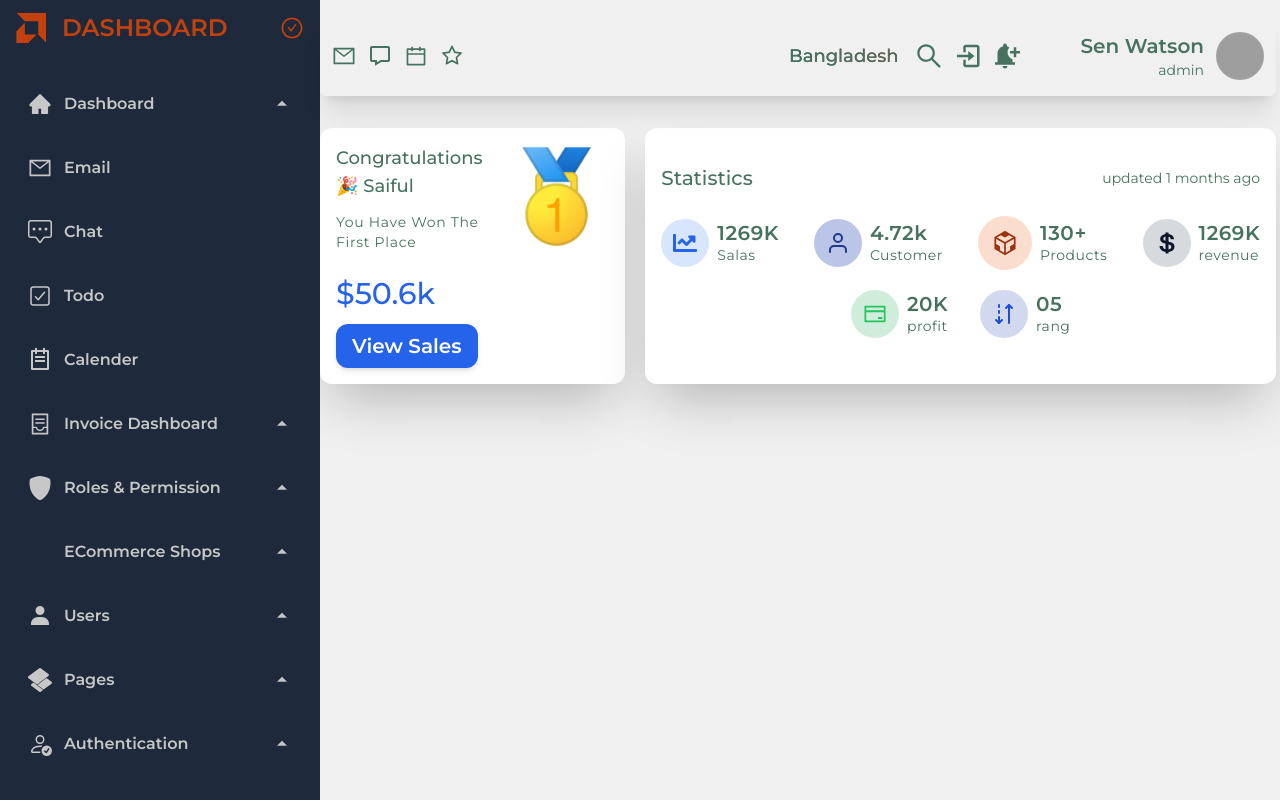
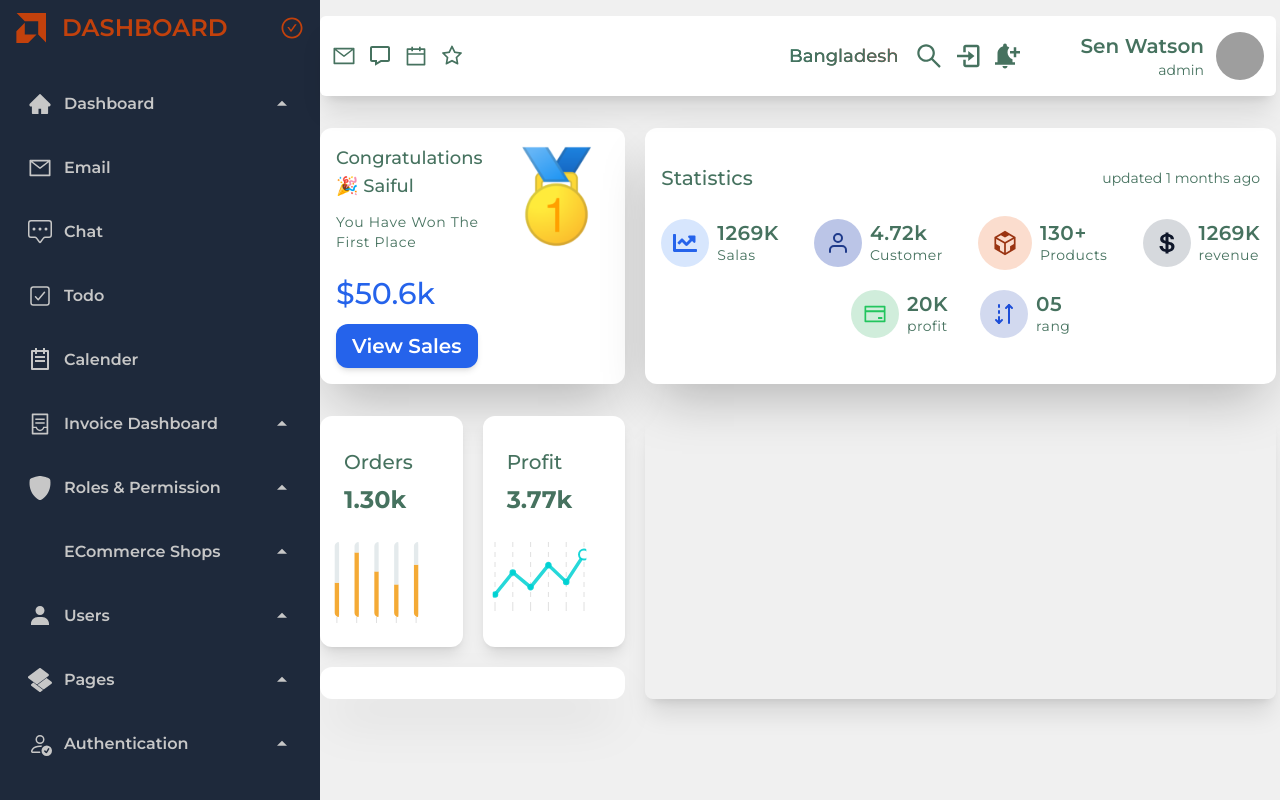
Before and after one commit to saifularafat/admin-dashboard-design, a React (Vite) app: page / in a window 1280 px wide. Built offline with nearby package versions, Linux system fonts and the light colour scheme; grey boxes are pictures that could not be loaded; some icons are missing; a web font is replaced by a local one.

Commit message:
order and profite is complete

```diff
--- a/package.json
+++ b/package.json
@@ -10,10 +10,12 @@
     "preview": "vite preview"
   },
   "dependencies": {
+    "apexcharts": "^3.44.0",
     "flag-icons": "^6.11.1",
     "localforage": "^1.10.0",
     "match-sorter": "^6.3.1",
     "react": "^18.2.0",
+    "react-apexcharts": "^1.4.1",
     "react-dom": "^18.2.0",
     "react-hot-toast": "^2.4.1",
     "react-icons": "^4.11.0",
--- a/src/AllChartData.js
+++ b/src/AllChartData.js
@@ -1,4 +1,127 @@
+const orderBarChart = {
+    series: [{
+        data: [1100,8000,2000,1000,3000]
+      },
+      {
+        data: [1300,1300,1300,1300,1300]
+      }],
+      options: {
+        chart: {
+          type: 'bar',
+          stacked: true,
+          stackType: '100%',
+          toolbar: {
+              show: false
+          }
+        },
+        plotOptions: {
+          bar: {
+            borderRadius: 4,
+            columnWidth: '22%',
+          }
+        },
+        colors: ['#f39c12', '#dfe6e9'],
+        dataLabels: {
+          enabled: false
+        },
+        xaxis:{
+            labels:{
+                show: false
+            },
+            axisBorder:{
+                show: false
+            }
+        },
+        yaxis: {
+          show: false,
+        },
+        legend: {
+            show: false,
+        },
+        tooltip: {
+            enabled: false,
+        },
+        grid:{
+            show: false
+        },
+      },
+}
 
-const liveChartData = {
+const profitLineChart = {
+    series: [{
+        name: "series-1",
+        data: [10, 31, 17, 38, 22, 48]
+    }],
+    options: {
+      chart: {
+        type: 'line',
+        zoom: {
+          enabled: false
+        },
+        toolbar:{
+            show: false
+        },
+      },
+      colors: ['#00d2d3'],
+      dataLabels: {
+        enabled: false
+      },
+      stroke: {
+        curve: 'straight',
+        width: 3.5
+      },
+      grid: {
+        show: true,
+        strokeDashArray: 5,
+        xaxis: {
+            lines: {
+              show: true,
+            }
+          },
+          yaxis: {
+            lines: {
+              show: false,
+            }
+          },
+      },
+      xaxis:{
+        labels:{
+            show: false
+        },
+        axisBorder:{
+            show: false
+        }
+    },
+    yaxis: {
+        show: false,
+    },
+    legend: {
+        show: false,
+    },
+    tooltip: {
+        enabled: true,
+        x: {
+            show: false,
+        },
+    },
+    markers: {
+        size: 2.3,
+        strokeColors: '#00d2d3',
+        colors: '#00d2d3',
+        hover: {
+            size: 2.3,
+            sizeOffset: 3
+        },
+        discrete: [{
+            seriesIndex: 0,
+            dataPointIndex: 5,
+            fillColor: '#fff',
+            strokeColor: '#00d2d3',
+            size: 5,
+            shape: "circle"
+        }],
+    }
+    },
+}
 
-}
+export {orderBarChart, profitLineChart}
--- a/src/pages/Dashboard/ECommerce/ECommerce.jsx
+++ b/src/pages/Dashboard/ECommerce/ECommerce.jsx
@@ -6,12 +6,21 @@ import { FiUser } from "react-icons/fi";
 import { AiOutlineCodeSandbox, AiOutlineCreditCard } from "react-icons/ai";
 import { IoLogoUsd } from "react-icons/io";
 import { TbArrowsTransferUp } from "react-icons/tb";
+import { } from './../../../AllChartData'
+import ReactApexChart from "react-apexcharts";
+import { useState } from "react";
+import OrderProfitChart from "./OrderProfitChart";
+
+
+
 const ECommerce = () => {
     const { isDarkMode } = Theme();
+
     return (
+        <section>
             <div className="grid grid-cols-1 md:grid-cols-6 gap-5 my-8">
                 {/* view salary */}
-            <div className={`${isDarkMode ? 'bg-slate-800 text-gray-300' : "bg-white"} col-span-2 flex w-full text-accent shadow-2xl p-4 overflow-hidden rounded-xl `}>
+                <div className={`${isDarkMode ? 'bg-slate-900' : 'bg-white'}  col-span-2 flex w-full text-accent shadow-2xl p-4 overflow-hidden rounded-xl `}>
                     <div>
                         <h3 className="font-medium text-lg">Congratulations 🎉 Saiful</h3>
                         <p className="font-normal tracking-wider mt-3 text-sm">You have won the first place</p>
@@ -73,6 +82,16 @@ const ECommerce = () => {
                     </div>
                 </div>
             </div>
+
+            <div className="grid grid-cols-1 md:grid-cols-3 gap-5 my-8">
+                <OrderProfitChart />
+
+                <div className="md:col-span-2 shadow-xl rounded-lg overflow-hidden grid grid-cols-1 md:grid-cols-3">
+
+                </div>
+
+            </div>
+        </section>
     );
 };
 
--- /dev/null
+++ b/src/pages/Dashboard/ECommerce/OrderProfitChart.jsx
@@ -0,0 +1,49 @@
+import React, { useState } from 'react';
+import Theme from '../../Shared/Theme';
+import { orderBarChart, profitLineChart } from '../../../AllChartData';
+import ReactApexChart from 'react-apexcharts';
+
+const OrderProfitChart = () => {
+    const { isDarkMode } = Theme();
+
+    const [bar] = useState(orderBarChart);
+    const [line] = useState(profitLineChart);
+    return (
+        <div className="grid grid-cols-2  text-accent md:grid-cols-4 gap-5">
+            <div className={`${isDarkMode ? 'bg-slate-900' : 'bg-white'} md:col-span-2 pt-8 pl-6 shadow-lg rounded-xl `}>
+                <p className="font-medium text-xl">Orders</p>
+                <h2 className="font-bold text-2xl my-2">1.30k</h2>
+                <div className="-ml-6 -mt-3 mr-8">
+                    <ReactApexChart options={bar.options} series={bar.series} type="bar" height={120} width={'100%'} />
+                </div>
+            </div>
+            <div className={`${isDarkMode ? 'bg-slate-900' : 'bg-white'} md:col-span-2 pt-8 pl-6 shadow-lg rounded-xl `}>
+                <p className="font-medium text-xl">Profit</p>
+                <h2 className="font-bold text-2xl my-2">3.77k</h2>
+                <div className="-ml-6 -mt-3 mr-8">
+                    <ReactApexChart options={line.options} series={line.series} type="line" height={108} width={'100%'} />
+                </div>
+            </div>
+            <div className={`${isDarkMode ? 'bg-slate-900' : 'bg-white'} col-span-4 pt-8 pl-6  grid grid-cols-2 shadow-2xl rounded-xl `}>
+                {/* <div className="col-span-2 pt-8 pl-8 shadow-lg rounded-xl">
+                    <p className="font-medium text-2xl">Orders</p>
+                    <h2 className="font-semibold text-4xl my-3">3,30k</h2>
+                    <div className="-ml-6 -mt-3 mr-8">
+                        <ReactApexChart options={bar.options} series={bar.series} type="bar" height={108} width={'100%'} />
+                    </div>
+                </div> */}
+                <div className='left'>
+                    <h2></h2>
+                    <p></p>
+                    <h2></h2>
+                    <p></p>
+                </div>
+                <div className='right'>
+
+                </div>
+            </div>
+        </div>
+    );
+};
+
+export default OrderProfitChart;
--- a/src/pages/Shared/Header.jsx
+++ b/src/pages/Shared/Header.jsx
@@ -13,7 +13,7 @@ const Header = () => {
     const [isOpenBer, seIsOpenBer] = useState(false);
 
     return (
-        <header className={`${isDarkMode ? 'bg-white/5' : 'bg-background'} bg-background text-accent w-full py-4 px-3 flex items-center justify-between gap-5 shadow-xl rounded-md sticky top-0 z-50`}>
+        <header className={`${isDarkMode ? 'bg-slate-900' : 'bg-white'} text-accent w-full py-4 px-3 flex items-center justify-between gap-5 shadow-xl rounded-md sticky top-0 z-50`}>
             {/* header left side */}
             <div className="md:flex items-center gap-3 md:block hidden">
                 <Link to="#">
```
Also changed, not shown: 1 other file (tests, documents, lock files or other folders). Lines whose indentation alone changed are shown as unchanged.
